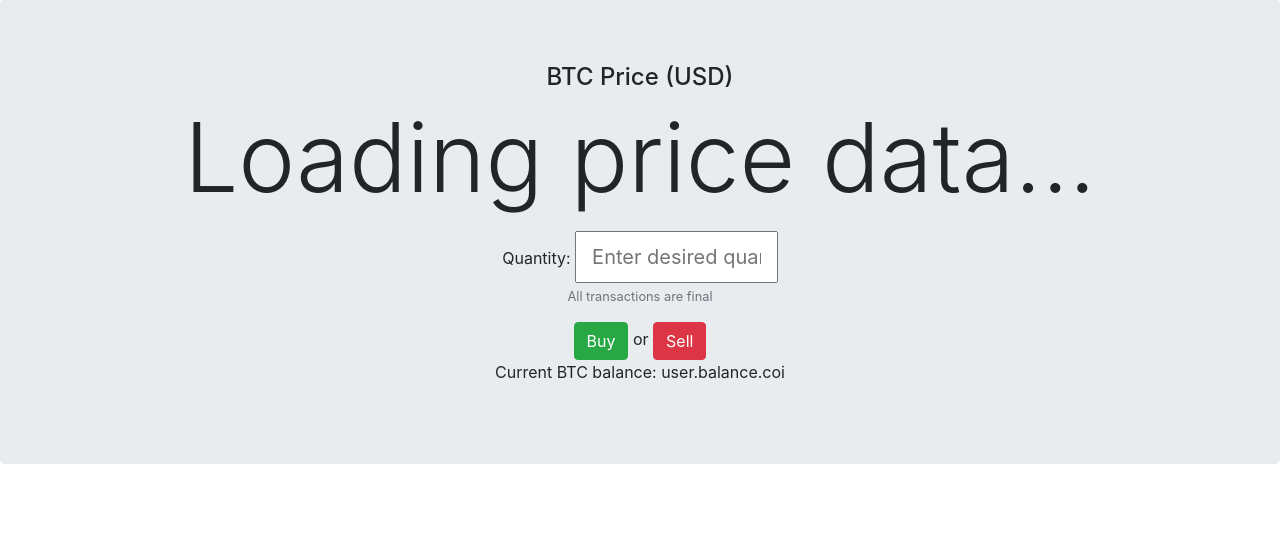
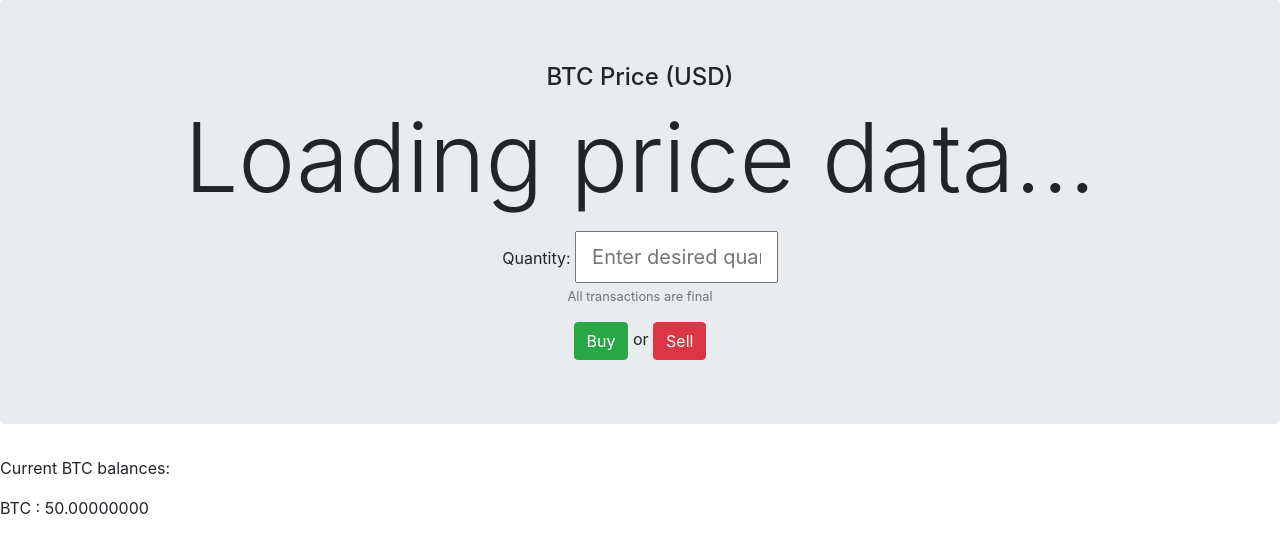
Before and after one commit to therogerwang/coin-cidence, a Django app: page /market/ in a window 1280 px wide. Shown: the part 57-610 px from the top of the page. Run offline with Django 3.2, Linux system fonts and the light colour scheme; a user stored in the database is signed in; data comes from the database, SQL or seed files in the repository; both versions use the stored data as it was after the commit; some libraries are stand-ins or nearby versions.

Commit message:
buy finished, html updated

```diff
--- a/market/models.py
+++ b/market/models.py
@@ -14,12 +14,16 @@
         return str(self.username) + " with usd of "+ str(self.usd_balance)
 
     def update_usd_balance(self, new_balance):
+        """Updates the usd balance to the inputted balance"""
         self.usd_balance = new_balance
 
 
 class Coin(models.Model):
     """Defines the name of the currency as well as the current held quantity. Tied to each balance"""
-    owner = models.ForeignKey(Balance, on_delete=models.CASCADE, null=True )
+    owner = models.ForeignKey(User, on_delete=models.CASCADE, null=True )
 
     coin_name = models.CharField(max_length = 60)
     quantity = models.DecimalField(default =0.0, max_digits=24, decimal_places=8) #Largest 16-digit number with 8 decimal places after
+
+    def __str__(self):
+        return str(self.owner) + " 's " + self.coin_name + " with quantity of " + str(self.quantity)
--- a/market/templates/market/main.html
+++ b/market/templates/market/main.html
@@ -69,10 +69,17 @@
     </form>
 
 
-    <p>Current BTC balance: user.balance.coi</p>
+
 
 
 </div>
+
+
+<p>Current BTC balances: </p>
+
+{% for currency in user.coin_set.all %}
+<p>{{currency.coin_name}} :  {{currency.quantity}}</p>
+{% endfor %}
 
 
 
--- a/market/views.py
+++ b/market/views.py
@@ -1,4 +1,4 @@
-from django.shortcuts import render
+from django.shortcuts import render, get_object_or_404
 from django.urls import reverse
 from django.http import HttpResponse, HttpResponseRedirect
 from .models import User, Balance, Coin
@@ -22,22 +22,30 @@
 
     transactQuantity = Decimal(request.POST['transactionQuantity'])
     coin_type = request.POST['coin_type']
-    transact_price = request.POST['transact_price']
+    transact_price = Decimal(request.POST['transact_price'])
     user_id = request.POST['user_id']
 
-    print("USER =", )
+    print("USER =", user_id )
     print (transactQuantity, coin_type, transact_price)
 
     ##TEMP SOLUTION BELOW
     try:
         #BUY
         print ( request.POST['buy'])
+        cost = transactQuantity * transact_price
+        user_balance = get_object_or_404(Balance,id=user_id)
+        print ("Balance gotten = ", user_balance)
+        print("New balance",user_balance.usd_balance - cost)
+        user_balance.update_usd_balance(user_balance.usd_balance - cost)
+        user_balance.save()
 
 
     except:
         #SELL
         print ( request.POST['sell'])
 
+
+
     print("After")
 
 
```
Also changed, not shown: db.sqlite3, market/migrations/0006_auto_20180905_1530.py (added).
